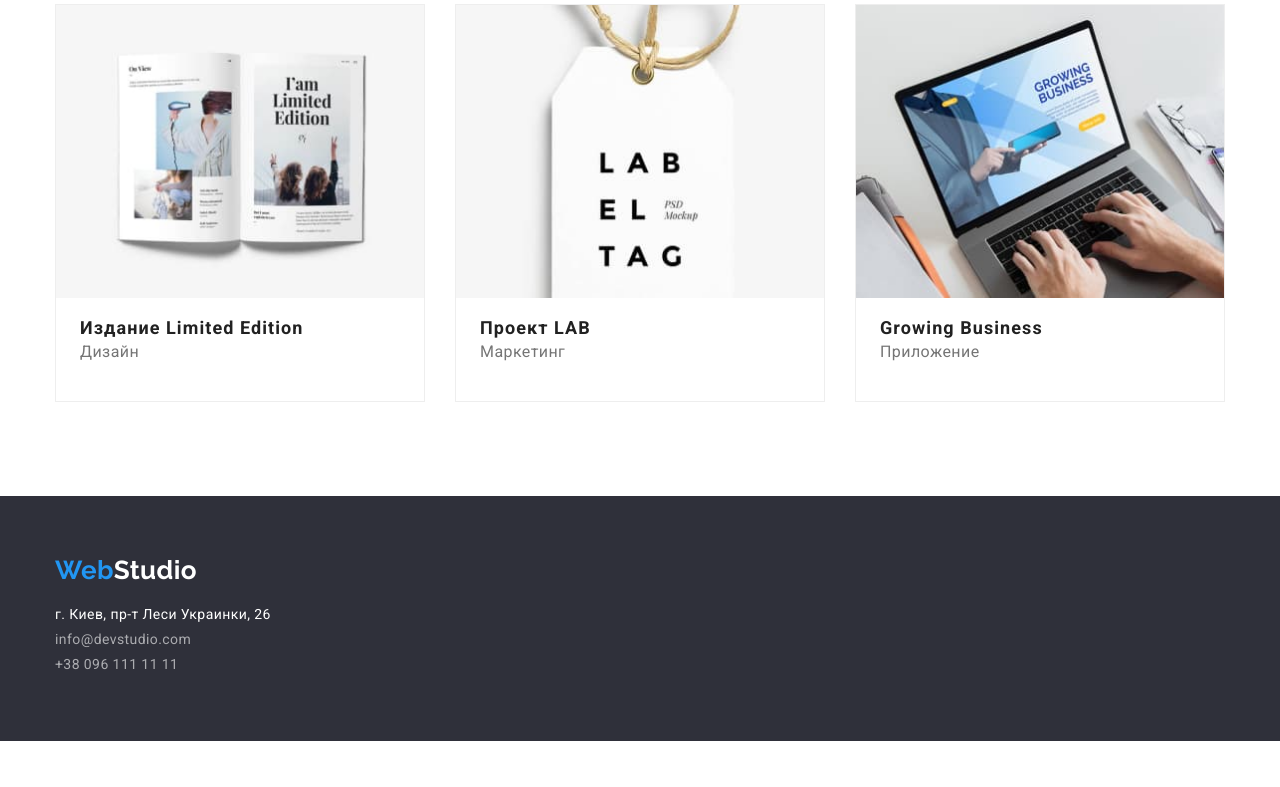
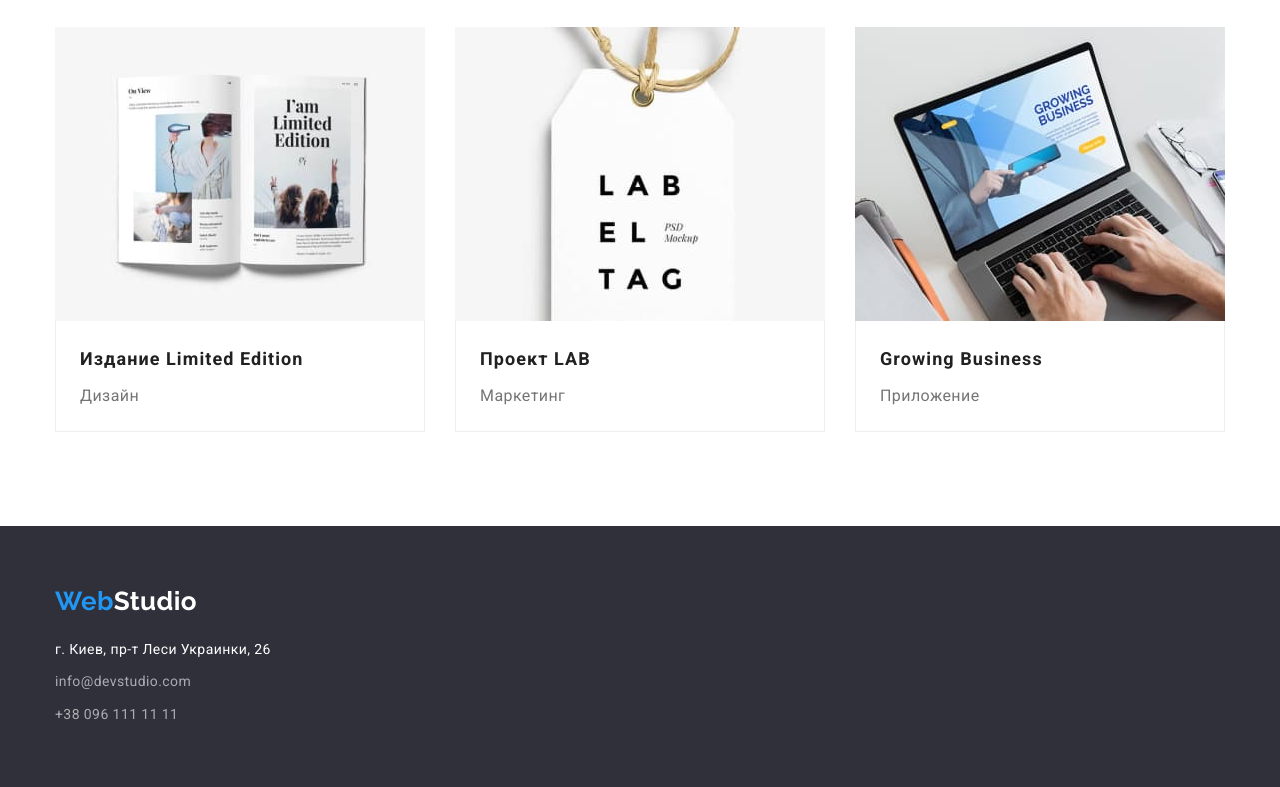
Before and after one commit to Nadiia92/goit-markup-hw-03, a plain HTML site: page portfolio.html in a window 1280 px wide. Shown: the part 1106-1893 px from the top of the page. Before the commit the page ends 1847 px from the top, so only its background shows below. Drawn offline with nearby package versions, Linux system fonts and the light colour scheme.

Commit message:
Добавляет исправления в отступы

```diff
--- a/css/styles.css
+++ b/css/styles.css
@@ -32,15 +32,15 @@
     --hero-font-size: 44px;
     --title-font-size: 36px;
     --image-title-font-size: 18px;
-    --primary-line-height: 1.14x;
-    --secondary-line-height: 1.71x;
-    --tertiary-line-height: 1.62x;
-    --logo-line-height: 1.19x;
-    --hero-line-height: 1.36x;
-    --hero-button-line-height: 1.87x;
-    --h2-line-height: 1.16x;
-    --h3-line-height: 1.18x;
-    --image-title-line-height: 2.0x;
+    --primary-line-height: 1.14;
+    --secondary-line-height: 1.71;
+    --tertiary-line-height: 1.62;
+    --logo-line-height: 1.19;
+    --hero-line-height: 1.36;
+    --hero-button-line-height: 1.87;
+    --h2-line-height: 1.16;
+    --h3-line-height: 1.18;
+    --image-title-line-height: 2.0;
     --primary-letter-spacing: 0.03em;
     --header-letter-spacing: 0.02em;
     --hero-letter-spacing: 0.06em;
@@ -191,6 +191,7 @@ img {
 .hero {
     background-color: var(--hero-background-color);
     padding-top: 200px;
+    padding-bottom: 200px;
     text-align: center;
 }
 
@@ -207,7 +208,6 @@ img {
 }
 
 .hero-button {
-    margin-bottom: 200px;
     border-radius: 4px;
     padding: 10px 32px;
     color: var(--accent-white-color);
@@ -253,6 +253,10 @@ img {
 
 .features-list {
     display: flex;
+}
+
+.features-list .item {
+    width: 270px;
 }
 
 .features-list .item+.item {
@@ -316,7 +320,7 @@ img {
 }
 
 .command .description {
-    padding: 30px 59px 30px 60px;
+    padding: 30px 32px 30px 32px;
 }
 
 
@@ -334,16 +338,12 @@ img {
     font-style: normal;
 }
 
-.address .item {
-    margin-bottom: 9px;
-}
-
 .address .item+.item {
     margin-top: 9px;
 }
 
-.footer .list {
-    margin-top: 20px;
+.address {
+    padding-top: 20px;
 }
 
 .address .link {
@@ -405,8 +405,7 @@ img {
     margin-right: 30px;
     margin-bottom: 30px;
     width: 370px;
-    padding-bottom: 20px;
-    border: 1px solid #EEEEEE;
+    /* border: 1px solid #EEEEEE; */
 }
 
 .list-filter .item:nth-child(3n) {
@@ -419,6 +418,9 @@ img {
 
 .list-filter .description {
     padding: 20px 24px;
+    border-right: 1px solid #EEEEEE;
+    border-bottom: 1px solid #EEEEEE;
+    border-left: 1px solid #EEEEEE;
 }
 
 .image-title {
--- a/portfolio.html
+++ b/portfolio.html
@@ -20,8 +20,8 @@
             <nav class="nav">
                 <a href="/" class="logo"><span class="web">Web</span><span class="studio-header">Studio</span></a>
                 <ul class="site-nav ">
-                    <li class="item"><a href="./index.html" class="link current">Студия</a></li>
-                    <li class="item"><a href="./portfolio.html" class="link">Портфолио</a></li>
+                    <li class="item"><a href="./index.html" class="link">Студия</a></li>
+                    <li class="item"><a href="./portfolio.html" class="link current">Портфолио</a></li>
                     <li class="item"><a href=" " class="link">Контакты</a></li>
                 </ul>
             </nav>
@@ -52,11 +52,11 @@
                         <button type="button" class="button">Маркетинг</button>
                     </li>
                 </ul>
-            </div>
 
-            <!-- <h1 class="section-title">Наши работы</h1> -->
 
-            <div class="container">
+                <!-- <h1 class="section-title">Наши работы</h1> -->
+
+
                 <ul class="list-filter">
                     <li class="item">
                         <a href=" " class="link">
```
